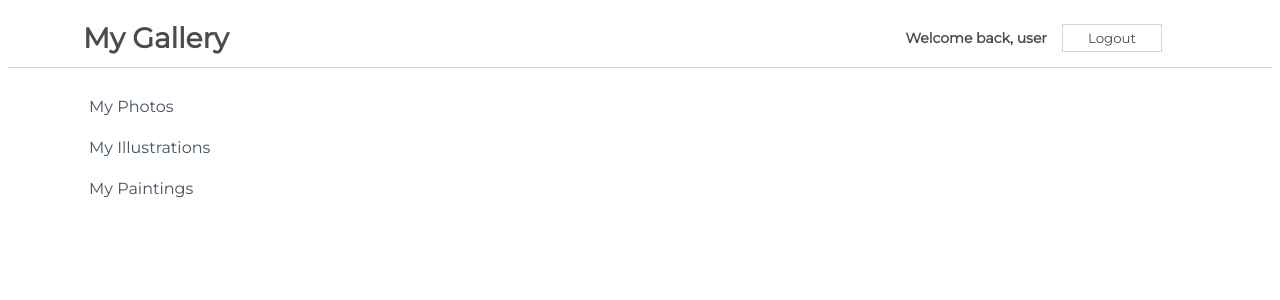
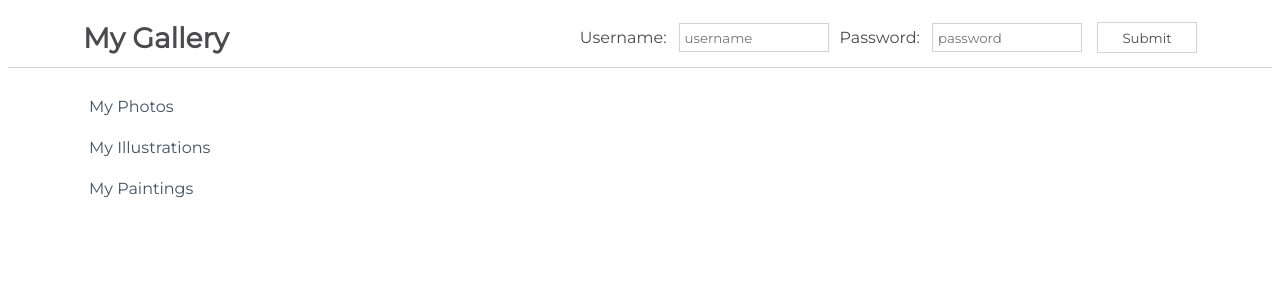
Before and after one commit to SJECollins/ci-react-challenge, a React (Create React App) app in the folder my-app/: page / in a window 1280 px wide. Both pictures are taken after a click on the button "Login". Shown: the top 300 px of the page. Built offline with nearby package versions, Linux system fonts and the light colour scheme.

Commit message:
Fin handling events

```diff
--- a/my-app/src/App.js
+++ b/my-app/src/App.js
@@ -1,11 +1,13 @@
 import css from './App.module.css';
+import NavBarForm from './components/NavBarForm';
 import NavBarSimple from './components/NavBarSimple';
 import Sidebar from './components/Sidebar';
 
 function App() {
   return (
     <div className={css.App}>
-      <NavBarSimple />
+      <NavBarForm />
+      {/* <NavBarSimple /> */}
       <Sidebar />
     </div>
   );
--- /dev/null
+++ b/my-app/src/components/NavBarChild.js
@@ -0,0 +1,19 @@
+import React from "react";
+
+function NavBarChild(props) {
+    return (
+        props.isLoggedIn ?
+        <button onClick={props.handleClick}>Login</button>
+        :
+        <form>
+            <label htmlFor = "username">Username:</label>
+            <input placeholder="username" id="username"/>
+
+            <label htmlFor = "password">Password:</label>
+            <input placeholder="password" id="password"/>
+            <button  onClick={props.handleClick}>Submit</button>
+        </form>
+    )
+}
+
+export default NavBarChild
--- /dev/null
+++ b/my-app/src/components/NavBarForm.js
@@ -0,0 +1,33 @@
+import React, { Component } from 'react'
+import css from './css/NavBarForm.module.css'
+import NavBarChild from './NavBarChild'
+
+export class NavBarForm extends Component {
+    constructor(props) {
+      super(props)
+
+      this.state = {
+        isLoggedIn: true,
+      }
+    }
+
+    handleButtonClick = () => {
+        this.setState((prevState) => ({
+            isLoggedIn: prevState.isLoggedIn ? false: true
+        }),  () => console.log(this.state.isLoggedIn))
+    }
+
+  render() {
+    return (
+      <div className={css.NavBar}>
+        <h1>My Gallery</h1>
+        <NavBarChild
+            isLoggedIn={this.state.isLoggedIn}
+            handleClick={this.handleButtonClick}
+            />
+      </div>
+    )
+  }
+}
+
+export default NavBarForm
```
